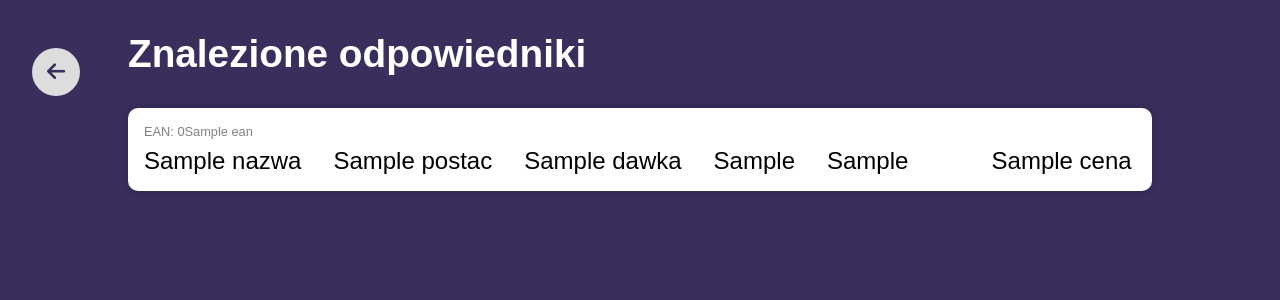
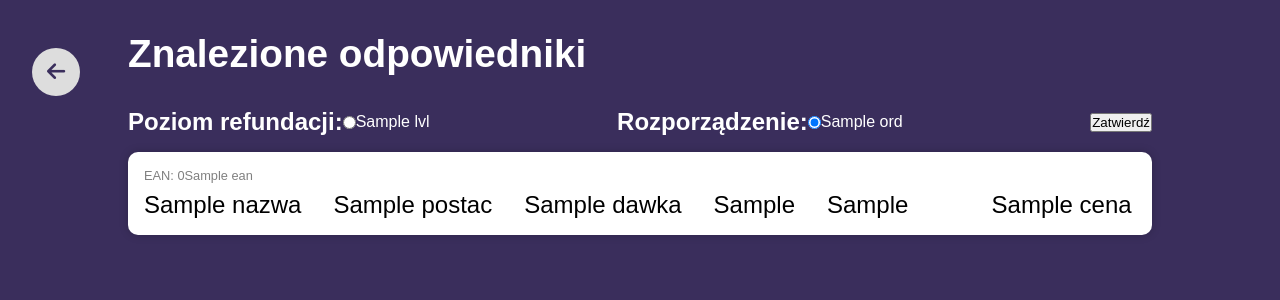
Before and after one commit to SzymonM213/optymalizator, a Django app: template optymalizator/optymalizator_app/templates/optimize/optimize.html in a window 1280 px wide. Shown: the top 300 px of the page. Run offline with Django 4.2, Linux system fonts and the light colour scheme; the template is opened without the code that fills it: most values are stand-ins (such as "Sample title", 1, 10 or a date in 2020).

Commit message:
podstawowa obsługa rozporządzeń i poziomów refundacji

```diff
--- a/optymalizator/optymalizator_app/static/css/optimize/optimize.css
+++ b/optymalizator/optymalizator_app/static/css/optimize/optimize.css
@@ -154,3 +154,17 @@ h1 {
   background-color: #3a2e5c;
   color: #fff;
 }
+
+.options {
+  width: 100%;
+  display: flex;
+  flex-direction: row;
+  align-items: center;
+  justify-content: space-between;
+}
+
+.options div {
+  display: flex;
+  flex-direction: row;
+  align-items: center;
+}
--- a/optymalizator/optymalizator_app/static/js/optimize/optimize.js
+++ b/optymalizator/optymalizator_app/static/js/optimize/optimize.js
@@ -29,4 +29,26 @@ $(document).ready(function() {
   backBtn.addEventListener("click", () => {
     window.history.back();
   });
+
 });
+
+// z jakiegoś powodu jquery nie działa
+confirm_btn = document.querySelector(".confirm-btn");
+confirm_btn.addEventListener("click", () => {
+  let data = {
+    'id': new URLSearchParams(window.location.search).get('id'),
+    'lvl': '',
+    'ord': '',
+  };
+
+  document.querySelectorAll("input:checked").forEach((item) => {
+    if (item.name == 'ref_level') {
+      data['lvl'] = item.value;
+    } else if (item.name == 'ordinance') {
+      data['ord'] = item.value;
+    }
+  });
+
+  const params = new URLSearchParams(data);
+  window.location.href = '/optimize?' + params.toString();
+});
--- a/optymalizator/optymalizator_app/templates/optimize/optimize.html
+++ b/optymalizator/optymalizator_app/templates/optimize/optimize.html
@@ -18,8 +18,34 @@
 <body>
   <div class="container">
     <h1>Znalezione odpowiedniki</h1>
-    <!-- TODO: dodać nazwę leku, zakres wskazań i jego cenę -->
-    <!-- TODO: dodać wybór rozporządzenia -->
+    <div class="options">
+      <div>
+        <h2>Poziom refundacji:</h2>
+        <div class="dropdown">
+          {% for lvl in ref_levels %}
+          <input id="radio-{{lvl}}" type="radio" name="ref_level" value="{{lvl}}" {% if lvl == request.GET.lvl %} checked {% endif %}>
+          <label for="radio-{{lvl}}">{{lvl}}
+          </label>
+          {% endfor %}
+        </div>
+      </div>
+      <div>
+        <h2>Rozporządzenie:</h2>
+        {% for ord in ordinances %}
+        <input id="radio-{{ord}}" type="radio" name="ordinance" value="{{ord}}"
+        {% if not request.GET.ord and forloop.first %}
+          checked
+        {% elif request.GET.ord == ord %}
+          checked
+        {% endif %}>
+        <label for="radio-{{ord}}">{{ord}}</label>
+        {% endfor %}
+      </div>
+      <div class="confirm-btn">
+        <button type="button">Zatwierdź</button>
+      </div>
+    </div>
+
     {% if not drugs %}
       <h1 align="center">Nie znaleziono odpowiedników</h1>
     {% else %}
```
Also changed, not shown: optymalizator/optymalizator_app/optimize.py (added, +39 -0 lines), optymalizator/optymalizator_app/views.py (+11 -9 lines).
